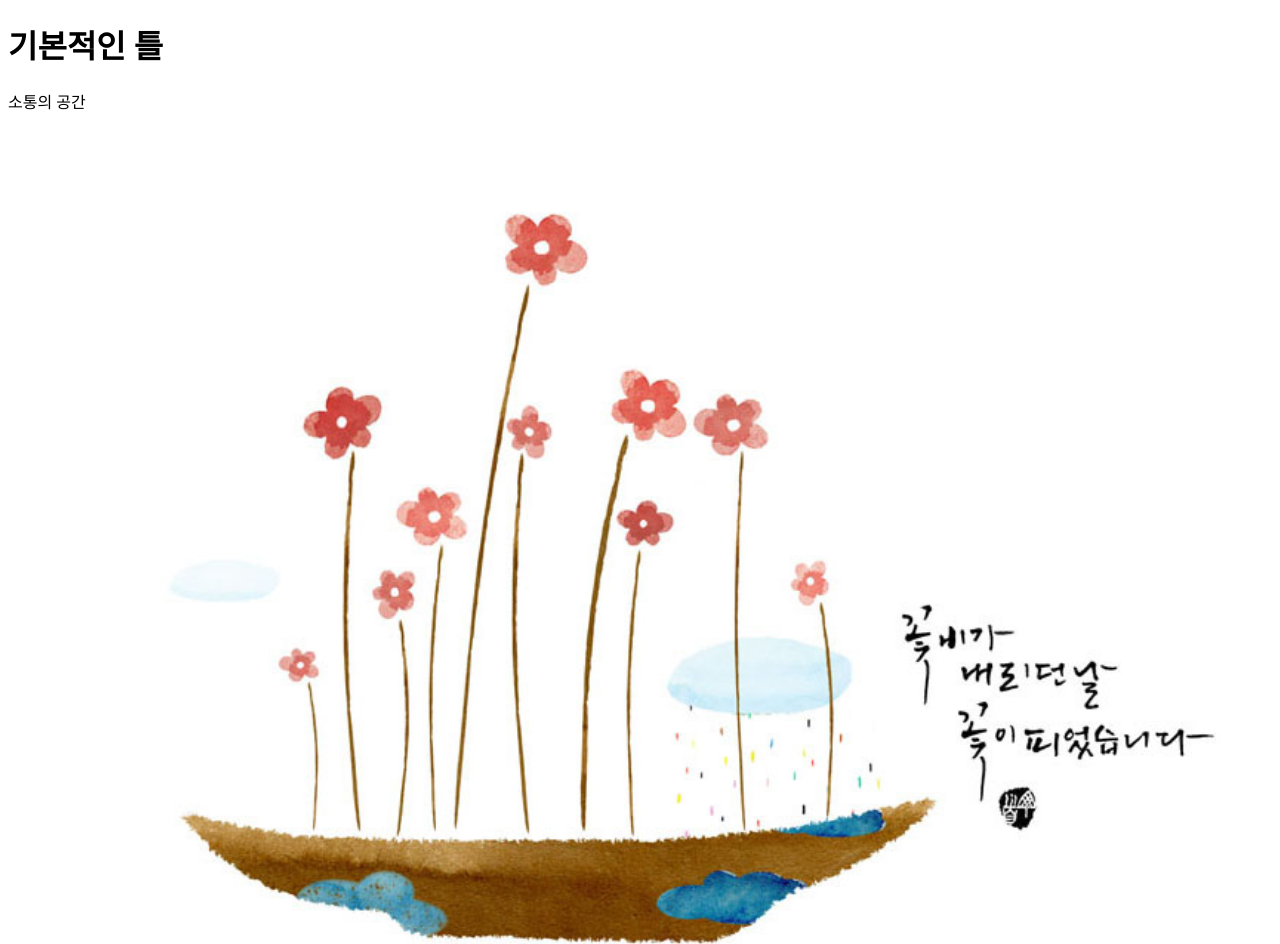
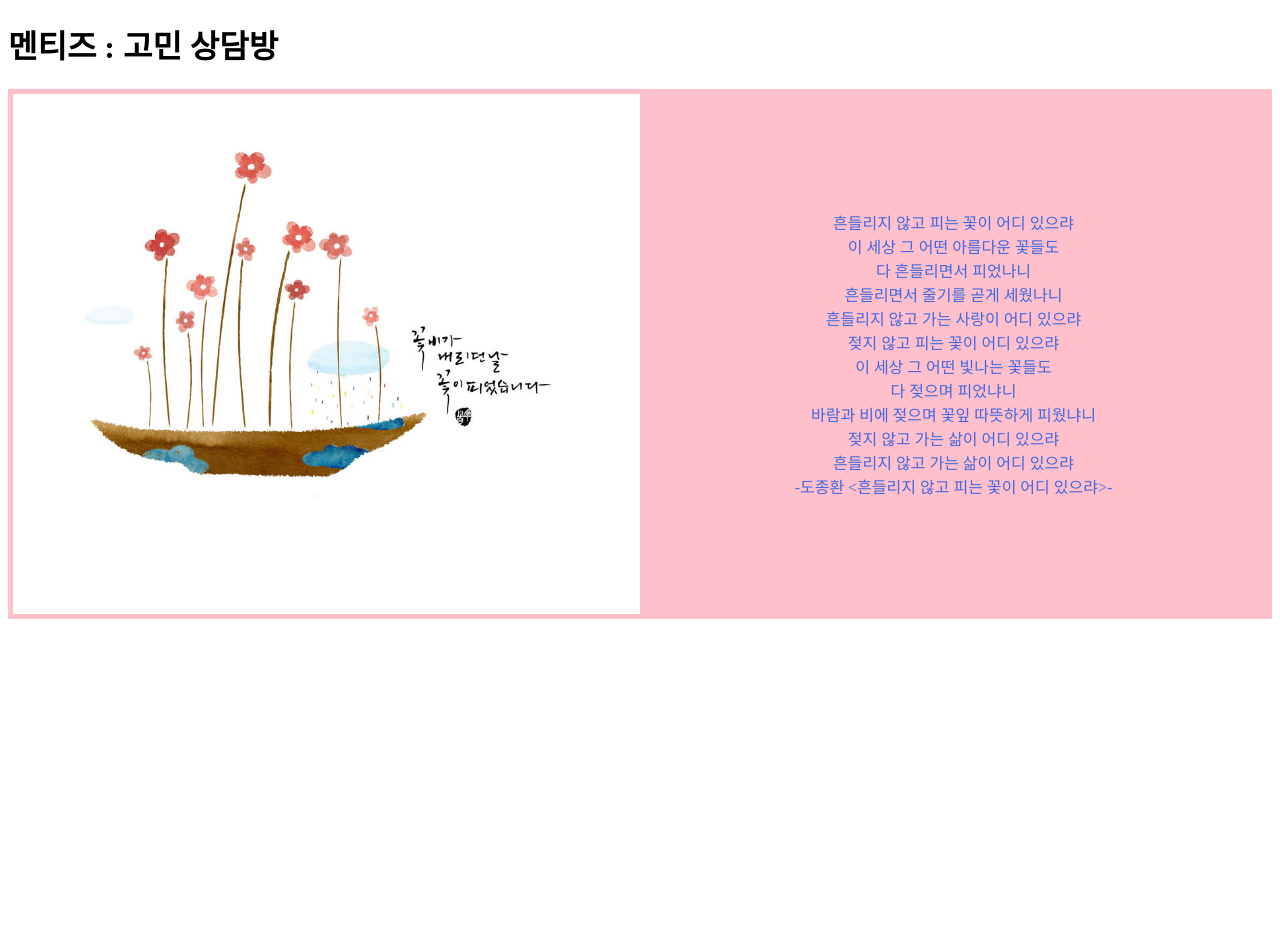
Before and after one commit to ParkHyunjin2077/Menties, a plain HTML site: page 1.html in a window 1280 px wide. Shown: the top 944 px of the page. After the commit the page ends 800 px from the top, so only its background shows below. Drawn offline with Linux system fonts and the light colour scheme.

Commit message:
Add files via upload

```diff
--- a/1.html
+++ b/1.html
@@ -1,12 +1,55 @@
 <!DOCTYPE html>
 <html>
+
 <head>
     <title>Meties</title>
     <meta charset="utf-8">
+    <style>
+
+        h1{
+            color: black;
+            text-align: left;
+            font-size: 90;
+            grid-template-columns: 200px;
+        }
+        div {
+            border: 5px solid pink;
+            display: grid;
+            grid-template-columns: 1fr 1fr;
+            background-color: white;
+        }
+        div2{
+            font-size: 100;
+            color: royalblue;
+            padding: 100px;
+            text-align: center;
+            background-color: pink;
+        }
+    </style>
 </head>
+
 <body>
-        <h1>기본적인 틀 </h1>
-        <p>소통의 공간</p>
-        <img src="cafe.jpg" width="100%">
+    <h1>
+        멘티즈 : 고민 상담방
+    </h1>
+    <div>
+        <h2><img src="cafe.jpg" width="90%" ; height="auto"></h2>
+        <div2>
+            <p>흔들리지 않고 피는 꽃이 어디 있으랴<br>
+                이 세상 그 어떤 아름다운 꽃들도<br>
+                다 흔들리면서 피었나니<br>
+                흔들리면서 줄기를 곧게 세웠나니<br>
+                흔들리지 않고 가는 사랑이 어디 있으랴<br>
+                젖지 않고 피는 꽃이 어디 있으랴<br>
+                이 세상 그 어떤 빛나는 꽃들도<br>
+                다 젖으며 피었냐니<br>
+                바람과 비에 젖으며 꽃잎 따뜻하게 피웠냐니<br>
+                젖지 않고 가는 삶이 어디 있으랴<br>
+                흔들리지 않고 가는 삶이 어디 있으랴<br>
+                -도종환 <흔들리지 않고 피는 꽃이 어디 있으랴>-
+            </p>
+        </div2>
+    </div>
 </body>
+
 </html>
```
Lines whose indentation alone changed are shown as unchanged.
